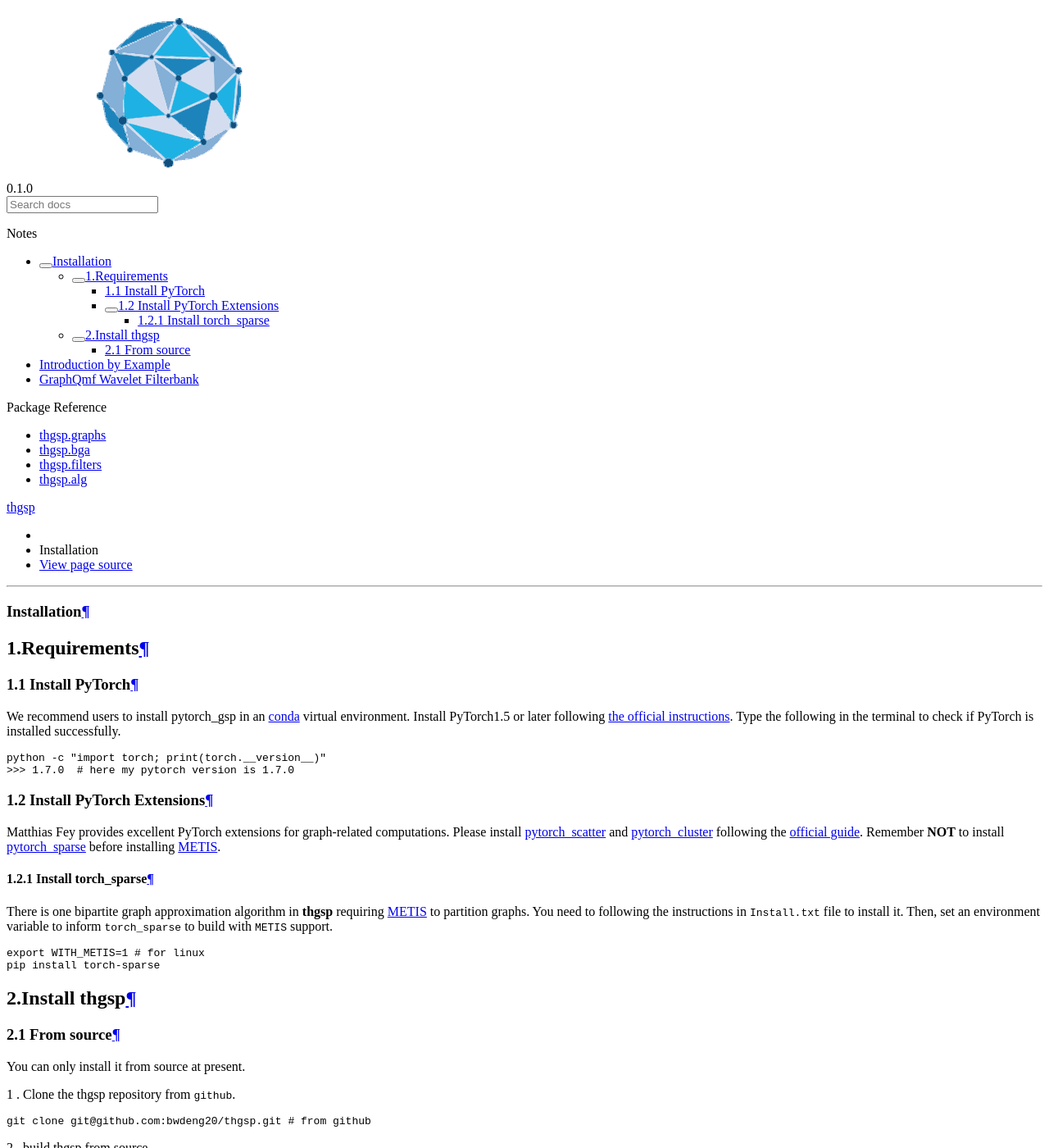
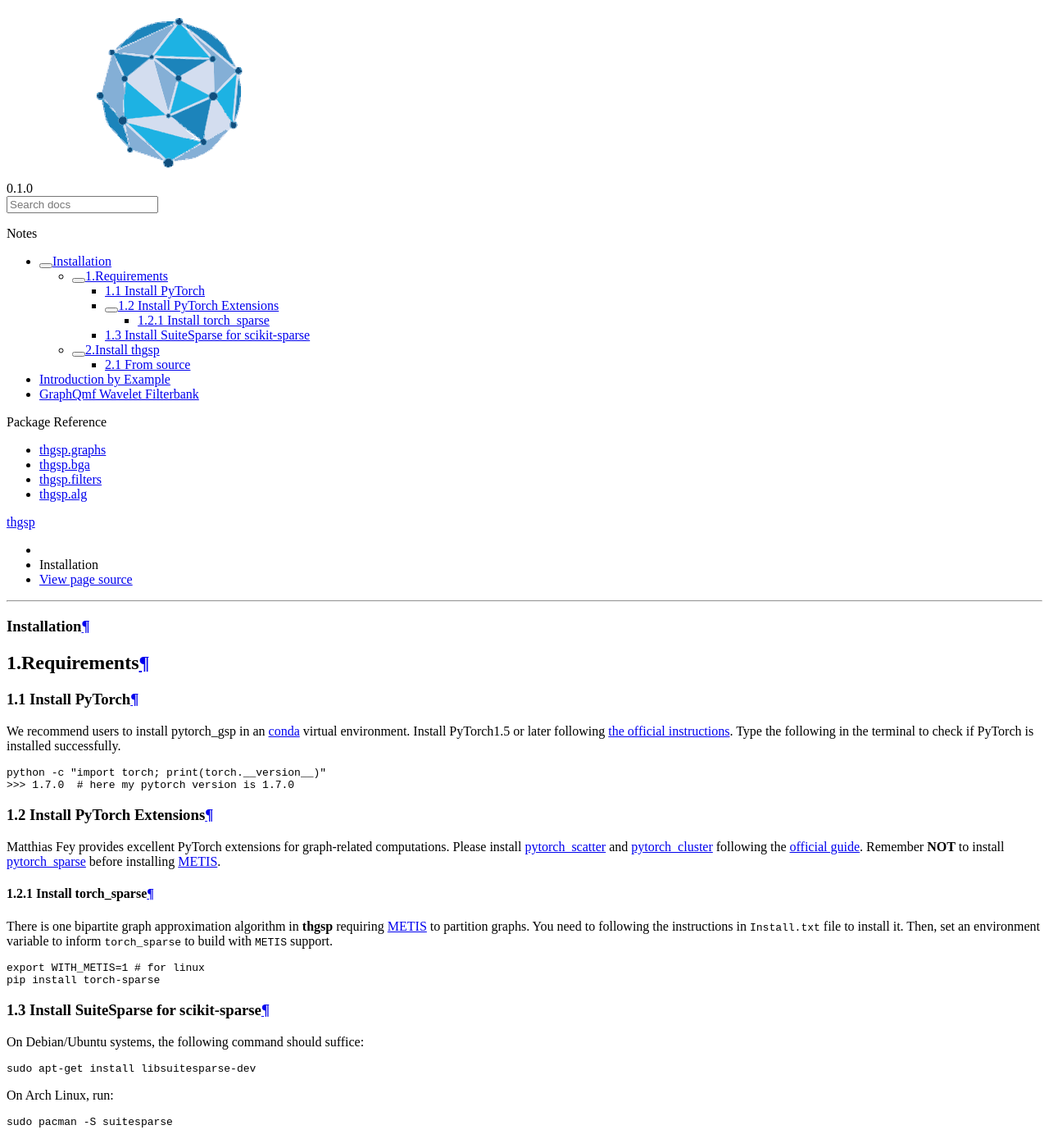
Before and after one commit to XuChanghhu/thgsp, a Sphinx documentation site: the page built from docs/source/notes/installation.md, in a window 1280 px wide and 1400 px high. Shown: the whole window at 82% size. Built offline with Sphinx 7.4.7 and the Read the Docs theme 2.0.0, drawn with Linux system fonts in a browser that asks for light colours; the version number is read from the project's files by our own code.

Commit message:
docs: install SuiteSparse
install SuiteSparse for `scikit-sparse`

````diff
--- a/docs/source/notes/installation.md
+++ b/docs/source/notes/installation.md
@@ -33,6 +33,16 @@ export WITH_METIS=1 # for linux
 pip install torch-sparse
 ```
 
+### 1.3 Install SuiteSparse for scikit-sparse
+On Debian/Ubuntu systems, the following command should suffice:
+```
+sudo apt-get install libsuitesparse-dev
+```
+On Arch Linux, run:
+```
+sudo pacman -S suitesparse
+```
+
 ## 2.Install thgsp
 ### 2.1 From source
 
````
